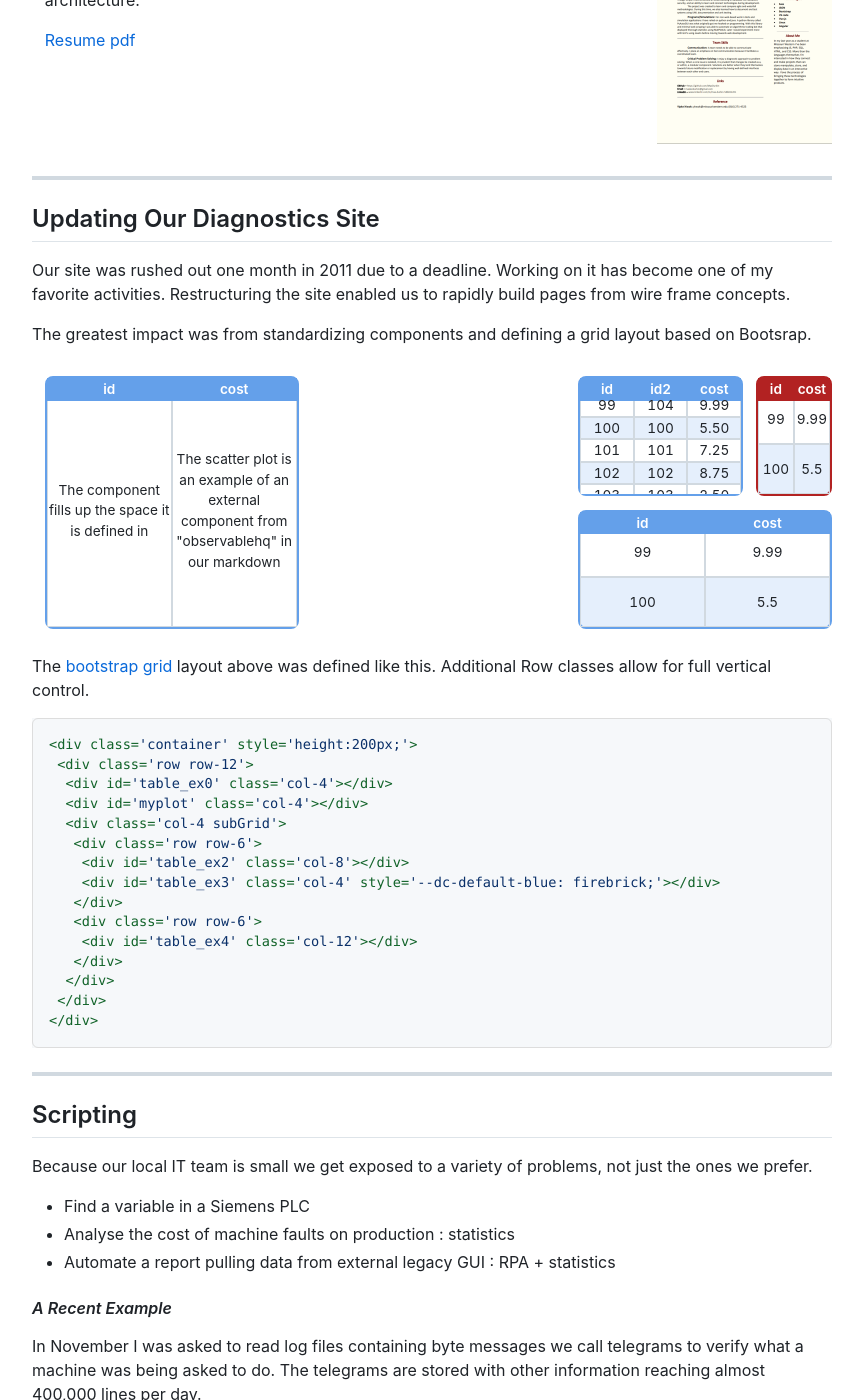
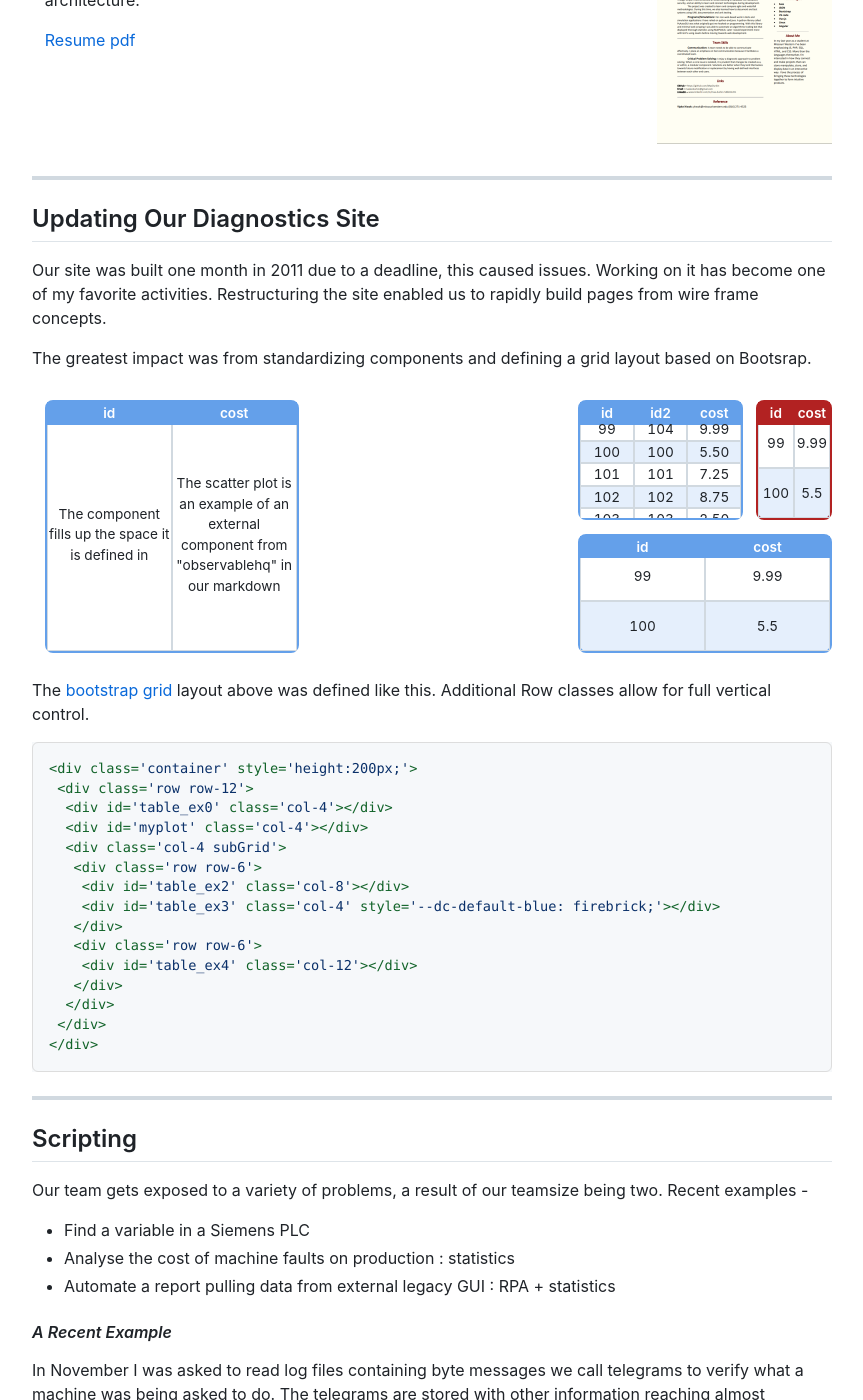
Before and after one commit to Max-Durbin/maxdurbin, a Jekyll site: the page built from index.md, in a window 1280 px wide and 1400 px high, scrolled down 842 px. Shown: the whole window, without its empty margins (208-1071 px from the left). Built offline with Jekyll 4.4.1, drawn with Linux system fonts in a browser that asks for light colours; nearby versions of some CDN libraries.

Commit message:
phrasing

```diff
--- a/index.md
+++ b/index.md
@@ -50,7 +50,7 @@ and monitor critical services and processes to keep our automated warehouse runn
 
 ## Updating Our Diagnostics Site
 
-Our site was rushed out one month in 2011 due to a deadline.
+Our site was built one month in 2011 due to a deadline, this caused issues.
 Working on it has become one of my favorite activities.
 Restructuring the site enabled us to rapidly build pages from wire frame concepts.
 
@@ -85,7 +85,8 @@ Additional Row classes allow for full vertical control.
 ---
 ## Scripting
 
-Because our local IT team is small we get exposed to a variety of problems, not just the ones we prefer.
+Our team gets exposed to a variety of problems, a result of our teamsize being two.
+Recent examples -
 
 * Find a variable in a Siemens PLC
 * Analyse the cost of machine faults on production : statistics
@@ -117,7 +118,6 @@ and a numbered arrow asks the wheel to move some distance.
  </div>
 </div>
 
-
 ---
 
 ### Getting familiar with Linux.
```
